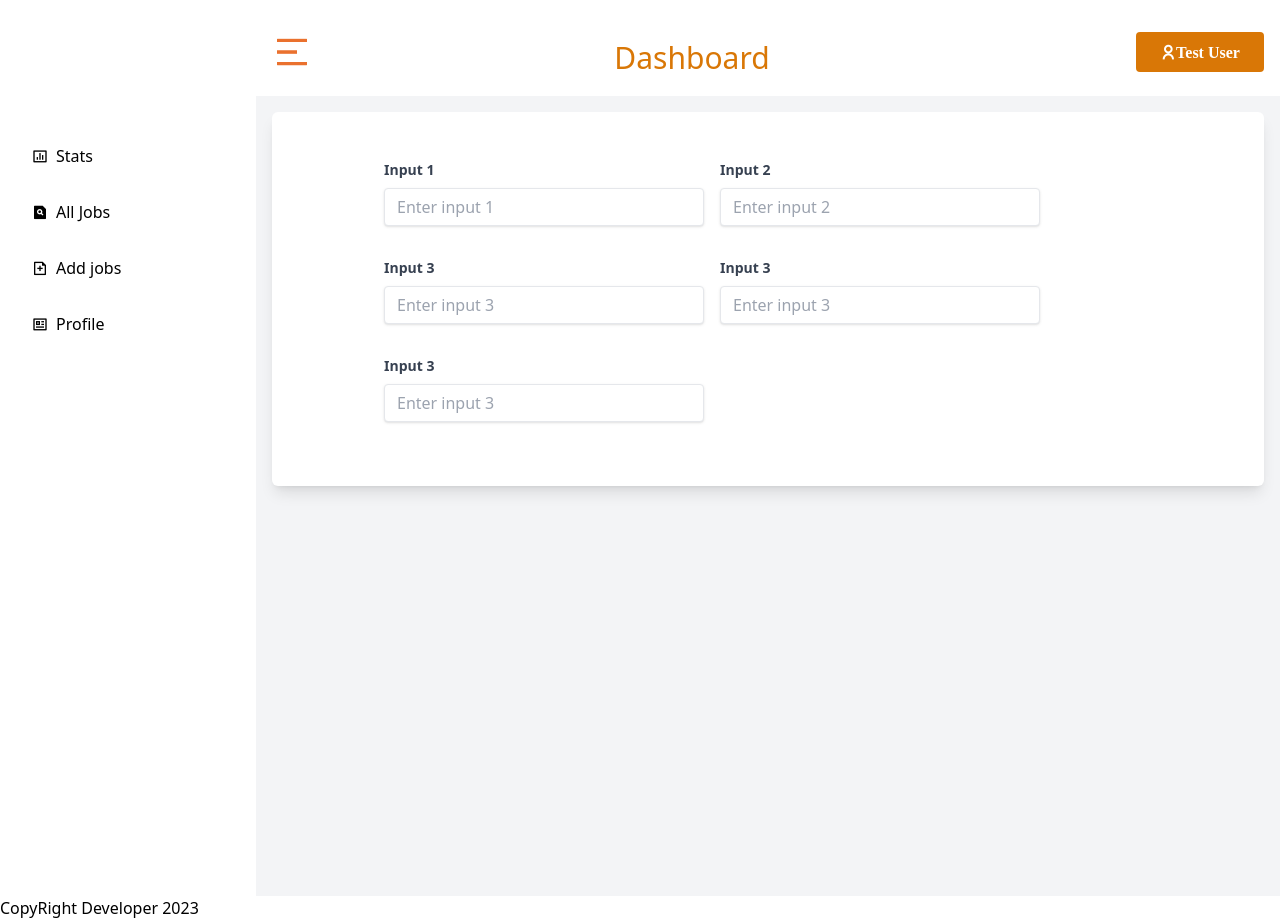
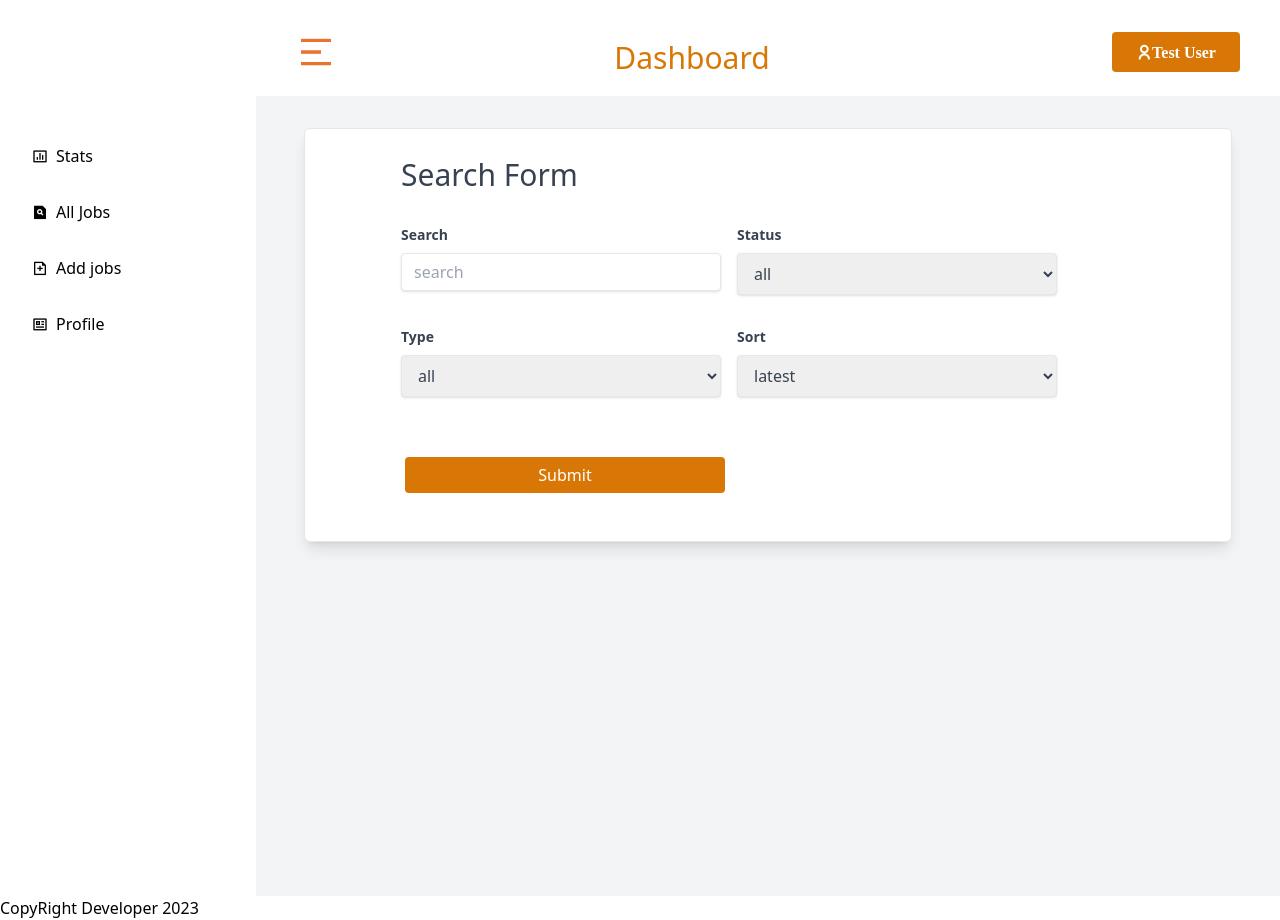
Before and after one commit to syedalirazazaidi/reacts-plays, a React (Vite) app in the folder job_app/client/: page /all-job in a window 1280 px wide. Built offline with nearby package versions, Linux system fonts and the light colour scheme.

Commit message:
completed UI in alljob component

```diff
--- a/job_app/client/src/common/layout/Navbar.tsx
+++ b/job_app/client/src/common/layout/Navbar.tsx
@@ -9,7 +9,7 @@ import { SidebarContext } from "../../contexts/SidebarContext";
 function Navbar() {
   const { isSetOpen, isOpen }: any = useContext(SidebarContext);
   return (
-    <div className="flex justify-between  mt-8 -mb-4 px-4">
+    <div className="flex justify-between  mt-8 -mb-4 px-10">
       <img
         className={`h-10 w-10 object-cover  rounded-full hover:cursor-pointer ease-in-out duration-300 ${
           isOpen ? "ml-40" : "ml-64"
--- a/job_app/client/src/common/pages/AddJob.tsx
+++ b/job_app/client/src/common/pages/AddJob.tsx
@@ -46,16 +46,16 @@ function AddJob() {
 
   return (
     <div
-      className={` shadow appearance-none border rounded py-2 px-3 text-gray-700 leading-tight focus:outline-none focus:shadow-outline" ${
+      className={` shadow appearance-none border rounded mx-8 my-4 p-2  text-gray-700 leading-tight focus:outline-none focus:shadow-outline" ${
         !isOpen
           ? "bg-white rounded-md  shadow-lg p-4"
           : "bg-white rounded-md  shadow-lg p-4 pl-16"
       }`}
     >
-      <p className="ml-24 mt-3 text-3xl">Add Job</p>
+      <p className="ml-20 mt-3 text-3xl">Add Job</p>
       <form
         onSubmit={handleSubmit}
-        className="flex flex-wrap gap-4 content-center justify-start mx-24 my-8"
+        className="flex flex-wrap gap-4 content-center justify-start mx-20 my-8"
       >
         <div className="mb-4 ">
           <label
--- a/job_app/client/src/common/pages/AllJobs.tsx
+++ b/job_app/client/src/common/pages/AllJobs.tsx
@@ -1,81 +1,115 @@
-import React from "react";
+import React, { useContext } from "react";
+import { SidebarContext } from "../../contexts/SidebarContext";
 import MainLayout from "../layout/MainLayout";
 
 function AllJobs() {
+  const { isSetOpen, isOpen }: any = useContext(SidebarContext);
+
   return (
-    <div className="bg-white rounded-md shadow-lg p-4  ">
-      {/* <h2 className="text-lg font-semibold mb-2">Card Title</h2> */}
-      <form className="flex flex-wrap gap-4 justify-start mx-24 my-8">
+    <div
+      className={` shadow appearance-none border rounded mx-8 my-4 p-2  text-gray-700 leading-tight focus:outline-none focus:shadow-outline" ${
+        !isOpen
+          ? "bg-white rounded-md  shadow-lg p-4"
+          : "bg-white rounded-md  shadow-lg p-4 pl-16"
+      }`}
+    >
+      <p className="ml-20 mt-3 text-3xl">Search Form</p>
+      <form className="flex flex-wrap gap-4 justify-start mx-20 my-8">
         <div className="mb-4 ">
           <label
-            className="block text-gray-700 text-sm font-bold mb-2"
-            htmlFor="input1"
+            className="block text-gray-700 text-sm font-semibold mb-2"
+            htmlFor="search"
           >
-            Input 1
+            Search
           </label>
           <input
-            className="w-80 shadow appearance-none border rounded py-2 px-3 text-gray-700 leading-tight focus:outline-none focus:shadow-outline"
-            id="input1"
+            className={` shadow appearance-none border rounded py-2 px-3 text-gray-700 leading-tight focus:outline-none focus:shadow-outline" ${
+              !isOpen ? "w-80" : "w-96"
+            }`}
+            id="search"
             type="text"
-            placeholder="Enter input 1"
+            placeholder="search"
           />
         </div>
         <div className="mb-4">
           <label
-            className="block text-gray-700 text-sm font-bold mb-2"
-            htmlFor="input2"
+            className="block text-gray-700 text-sm font-semibold mb-2"
+            htmlFor="status"
           >
-            Input 2
+            Status
           </label>
-          <input
-            className="shadow appearance-none border rounded w-80 py-2 px-3 text-gray-700 leading-tight focus:outline-none focus:shadow-outline"
-            id="input2"
-            type="text"
-            placeholder="Enter input 2"
-          />
+          <select
+            id="job_type"
+            className={`shadow  border rounded py-2 px-3 text-gray-700 leading-tight focus:outline-none focus:shadow-outline" ${
+              !isOpen ? "w-80" : "w-96"
+            }`}
+            name="job_type"
+            // value={addJob.job_type}
+            // onChange={handleChange}
+            required
+          >
+            <option value="all">all</option>
+            <option value="interview">interview</option>
+            <option value="declined">declined</option>
+            <option value="pending">pending</option>
+          </select>
         </div>
         <div className="mb-4">
           <label
-            className="block text-gray-700 text-sm font-bold mb-2"
-            htmlFor="input3"
+            className="block text-gray-700 text-sm font-semibold mb-2"
+            htmlFor="type"
           >
-            Input 3
+            Type
           </label>
-          <input
-            className="shadow appearance-none border rounded w-80 py-2 px-3 text-gray-700 leading-tight focus:outline-none focus:shadow-outline"
-            id="input3"
-            type="text"
-            placeholder="Enter input 3"
-          />
+          <select
+            id="job_type"
+            className={`shadow  border rounded py-2 px-3 text-gray-700 leading-tight focus:outline-none focus:shadow-outline" ${
+              !isOpen ? "w-80" : "w-96"
+            }`}
+            name="job_type"
+            // value={addJob.job_type}
+            // onChange={handleChange}
+            required
+          >
+            <option value="all">all</option>
+            <option value="full-time">full-time</option>
+            <option value="part-time">part-time</option>
+            <option value="remote">remote</option>
+            <option value="internship">internship</option>
+          </select>
         </div>
         <div className="mb-4">
           <label
-            className="block text-gray-700 text-sm font-bold mb-2"
-            htmlFor="input3"
+            className="block text-gray-700 text-sm font-semibold mb-2"
+            htmlFor="sort"
           >
-            Input 3
+            Sort
           </label>
-          <input
-            className="shadow appearance-none border rounded w-80 py-2 px-3 text-gray-700 leading-tight focus:outline-none focus:shadow-outline"
-            id="input3"
-            type="text"
-            placeholder="Enter input 3"
-          />
+          <select
+            id="job_type"
+            className={`shadow  border rounded py-2 px-3 text-gray-700 leading-tight focus:outline-none focus:shadow-outline" ${
+              !isOpen ? "w-80" : "w-96"
+            }`}
+            name="job_type"
+            // value={addJob.job_type}
+            // onChange={handleChange}
+            required
+          >
+            <option value="latest">latest</option>
+            <option value="oldest">oldest</option>
+            <option value="a-z">a-z</option>
+            <option value="z-a">z-a</option>
+          </select>
         </div>
-        <div className="mb-4">
-          <label
-            className="block text-gray-700 text-sm font-bold mb-2"
-            htmlFor="input3"
-          >
-            Input 3
-          </label>
-          <input
-            className="shadow appearance-none border rounded w-80 py-2 px-3 text-gray-700 leading-tight focus:outline-none focus:shadow-outline"
-            id="input3"
-            type="text"
-            placeholder="Enter input 3"
-          />
-        </div>
+        <button
+          type="submit"
+          className={`{
+          bg-amber-600  h-9 mt-7 hover:bg-amber-500 text-white font-medium  rounded" ${
+            !isOpen ? "w-80 rounded ml-1" : "w-96 rounded "
+          }`}
+        >
+          Submit
+        </button>
       </form>
     </div>
   );
```
